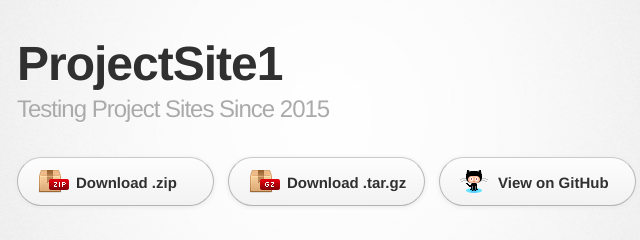
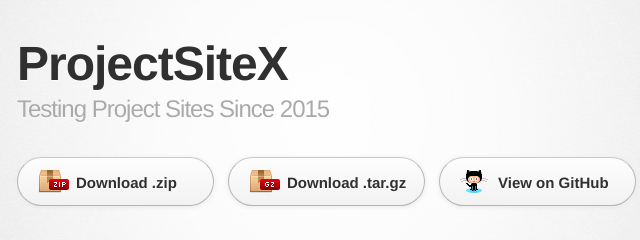
Before and after one commit to emmoila/bizchartz, a plain HTML site: page index.html in a window 1280 px wide. Shown: the top 240 px of the page, 313-953 px from the left. Drawn offline with Linux system fonts and the light colour scheme; a web font is replaced by a local one.

Commit message:
changed title

```diff
--- a/index.html
+++ b/index.html
@@ -18,7 +18,7 @@
       <div class="inner">
 
         <header>
-          <h1>ProjectSite1</h1>
+          <h1>ProjectSiteX</h1>
           <h2>Testing Project Sites Since 2015</h2>
         </header>
 
```
